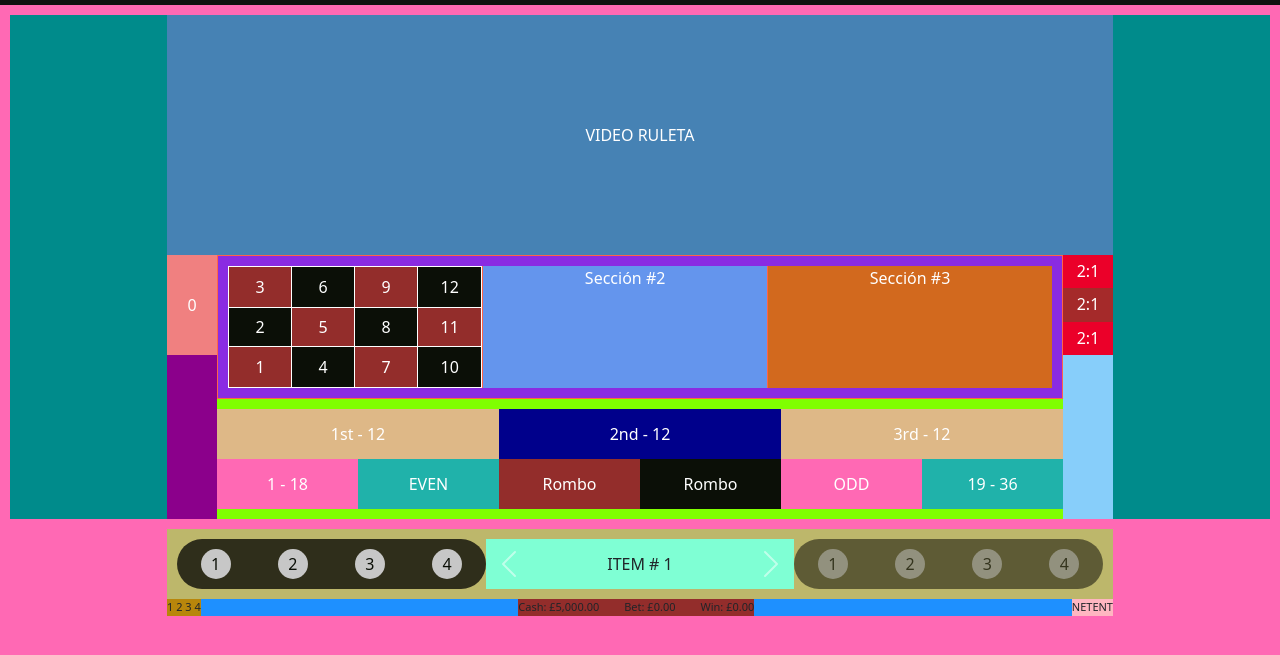
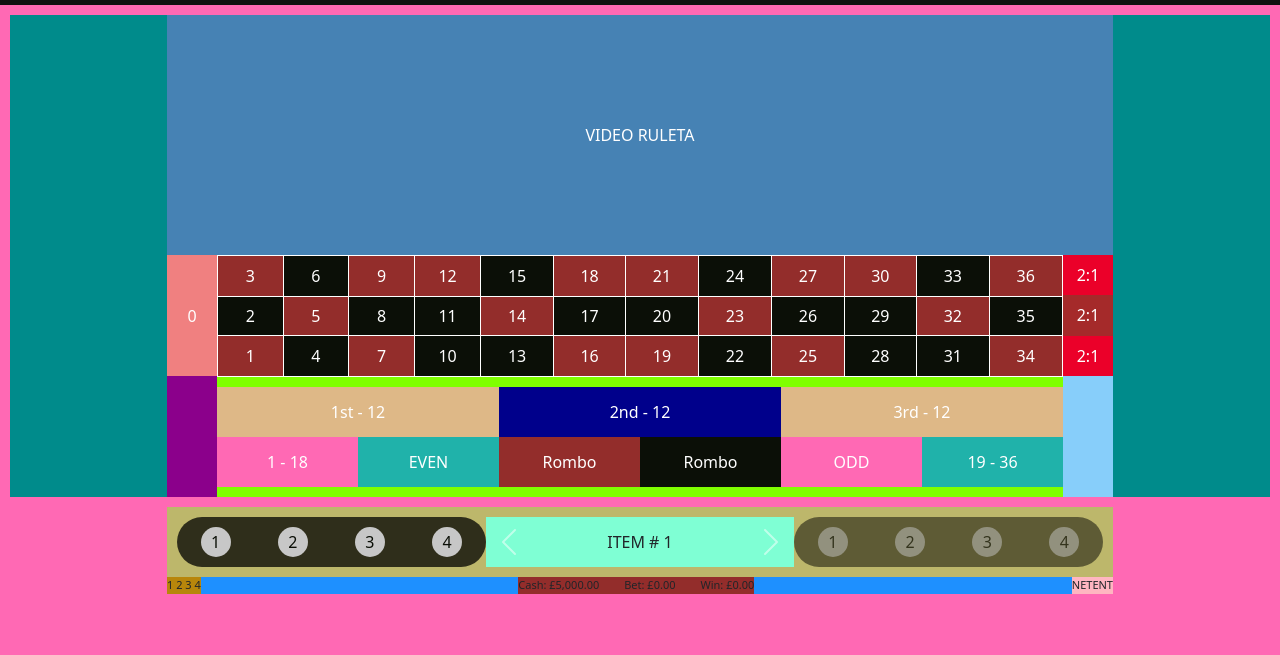
Before and after one commit to gfadavid/workflow-with-gulp-v4, a website: page site-royale/dist/index.html in a window 1280 px wide. Shown: the part 95-750 px from the top of the page. Drawn offline with nearby package versions, Linux system fonts and the light colour scheme; files that its build step writes are made by us from their sources.

Commit message:
Ajustes relativos al tablero. Commit 5cfc465e119e78babcfea91b3df29742576b53c2

```diff
--- a/site-royale/dev/scss/main.scss
+++ b/site-royale/dev/scss/main.scss
@@ -30,6 +30,7 @@ $gray--5: #1f1f1f;
 $height--1: 100px; // ALTURA HEADER
 $height--2: 30vh; // ALTURA VIDEO
 $height--3: 50px; // ALTURA DE LOS ELEMENTOR DEL FOOTER (MESA CENTER)
+$height--4: 121px; // ALTURA LATERALES DE LA MESA (NÚMERICA)
 
 $width--1: 50px; // LATERALES DE LA MESA (NÚMERICA)
 $width--2: 30px; // TAMAÑO DE LOS BOTONES REDONDEADOS (FOOTER)
@@ -101,7 +102,7 @@ p {
                 &__left {
                     background-color: lightcoral;
                     width: $width--1;
-                    height: $height--1;
+                    height: $height--4;
                     display: flex;
                     justify-content: center;
                     align-items: center;
@@ -112,8 +113,7 @@ p {
                     &__body {
                         background-color: blueviolet;
                         display: flex;
-                        padding: 10px;
-                        border: $border--1;
+                        border: $border--2;
                         &__item {
                             background-color: chocolate;
                             flex-grow: 1;
@@ -123,14 +123,12 @@ p {
                             // }
                             &:nth-child(even) {
                                 background-color: cornflowerblue;
-                                border-right: $border--1;
-                                border-left: $border--1;
+                                border-right: $border--2;
+                                border-left: $border--2;
                             }
                             &__grid {
                                 background-color: darkslateblue;
-                                // padding: 10px;
                                 display: flex;
-                                border: $border--2;
                                 &--one,
                                 &--two,
                                 &--three,
@@ -225,7 +223,7 @@ p {
                         background-color: #eb0029;
                         display: block;
                         text-align: center;
-                        line-height: calc($height--1 / 3);
+                        line-height: calc($height--4 / 3);
                         &:nth-child(even) {
                             background-color: brown;
                         }
```
Also changed, not shown: site-royale/dist/css/main.min.css, site-royale/dist/index.html.
